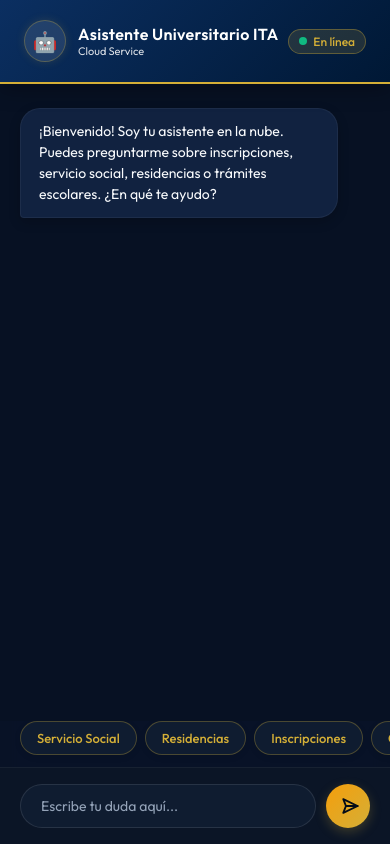
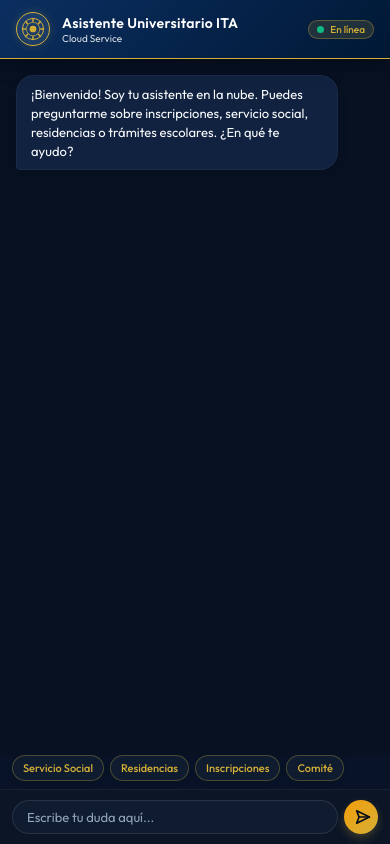
Before and after one commit to rene2808/chatbot-ita-cloud, a Flask app: page / in a window 390 px wide. Run offline with Flask 3, Linux system fonts and the light colour scheme.

Commit message:
Update index.html

```diff
--- a/templates/index.html
+++ b/templates/index.html
@@ -2,7 +2,7 @@
 <html lang="es">
 <head>
     <meta charset="UTF-8">
-    <meta name="viewport" content="width=device-width, initial-scale=1.0">
+    <meta name="viewport" content="width=device-width, initial-scale=1.0, maximum-scale=1.0, user-scalable=no">
     <title>Asistente Virtual ITA - Cloud Service</title>
     <!-- Cargamos Google Fonts Outfit -->
     <link rel="preconnect" href="https://fonts.googleapis.com">
@@ -13,13 +13,19 @@
             --primary: #002855; /* Azul marino institucional */
             --primary-hover: #001835;
             --primary-gradient: linear-gradient(135deg, #0b2f61 0%, #001835 100%);
-            --background-gradient: linear-gradient(135deg, #020617 0%, #08162b 50%, #0f1d33 100%);
-            --chat-bg: rgba(10, 22, 41, 0.85); /* Translúcido azul marino */
+            --background-gradient: linear-gradient(135deg, #020617 0%, #061224 50%, #0b1a30 100%);
+            --chat-bg: rgba(10, 22, 41, 0.9); /* Translúcido azul marino profundo */
             --border-color: rgba(212, 175, 55, 0.25); /* Dorado translúcido */
             --text-light: #f8fafc;
             --text-muted: #94a3b8;
             --gold-accent: #d4af37; /* Oro institucional */
             --gold-gradient: linear-gradient(135deg, #f59e0b 0%, #d4af37 100%);
+        }
+
+        * {
+            box-sizing: border-box;
+            margin: 0;
+            padding: 0;
         }
 
         body {
@@ -29,6 +35,7 @@
             justify-content: center;
             align-items: center;
             height: 100vh;
+            height: 100dvh; /* Altura dinámica moderna */
             margin: 0;
             overflow: hidden;
             color: var(--text-light);
@@ -41,7 +48,7 @@
             background: var(--chat-bg);
             backdrop-filter: blur(20px) saturate(180%);
             -webkit-backdrop-filter: blur(20px) saturate(180%);
-            box-shadow: 0 25px 50px rgba(0, 0, 0, 0.4);
+            box-shadow: 0 25px 50px rgba(0, 0, 0, 0.5);
             display: flex;
             flex-direction: column;
             border-radius: 24px;
@@ -53,13 +60,14 @@
         #header {
             background: var(--primary-gradient);
             color: white;
-            padding: 20px 24px;
+            padding: 16px 20px;
             display: flex;
             align-items: center;
             justify-content: space-between;
             box-shadow: 0 4px 20px rgba(0, 0, 0, 0.35);
             z-index: 10;
             border-bottom: 2px solid var(--gold-accent);
+            flex-shrink: 0;
         }
 
         .header-info {
@@ -68,21 +76,21 @@
             gap: 12px;
         }
 
-        .bot-avatar {
+        .bot-logo {
             width: 40px;
             height: 40px;
-            background: rgba(255, 255, 255, 0.1);
+            background: rgba(255, 255, 255, 0.08);
             border-radius: 50%;
             display: flex;
             justify-content: center;
             align-items: center;
-            font-size: 20px;
-            border: 1px solid rgba(212, 175, 55, 0.3);
-            box-shadow: 0 0 10px rgba(212, 175, 55, 0.15);
+            border: 1px solid var(--gold-accent);
+            box-shadow: 0 0 10px rgba(212, 175, 55, 0.2);
+            padding: 5px;
         }
 
         .header-title {
-            font-size: 16px;
+            font-size: 15px;
             font-weight: 600;
             letter-spacing: 0.3px;
         }
@@ -91,7 +99,7 @@
             display: flex;
             align-items: center;
             gap: 6px;
-            font-size: 12px;
+            font-size: 11px;
             background: rgba(212, 175, 55, 0.15);
             padding: 4px 10px;
             border-radius: 20px;
@@ -101,11 +109,11 @@
         }
 
         .status-dot {
-            width: 8px;
-            height: 8px;
+            width: 7px;
+            height: 7px;
             background-color: #10b981;
             border-radius: 50%;
-            box-shadow: 0 0 10px #10b981;
+            box-shadow: 0 0 8px #10b981;
             animation: pulse 1.8s infinite;
         }
 
@@ -117,37 +125,37 @@
 
         #messages {
             flex: 1;
-            padding: 24px 20px;
+            padding: 20px;
             overflow-y: auto;
             display: flex;
             flex-direction: column;
-            gap: 16px;
-            background-color: rgba(7, 16, 31, 0.45);
+            gap: 14px;
+            background-color: rgba(7, 16, 31, 0.55);
             scroll-behavior: smooth;
         }
 
         /* Barra de scroll temática dorada */
         #messages::-webkit-scrollbar {
-            width: 5px;
+            width: 4px;
         }
         #messages::-webkit-scrollbar-track {
             background: transparent;
         }
         #messages::-webkit-scrollbar-thumb {
-            background: rgba(212, 175, 55, 0.2);
+            background: rgba(212, 175, 55, 0.25);
             border-radius: 10px;
         }
 
         .msg {
-            padding: 12px 18px;
-            border-radius: 20px;
-            max-width: 80%;
-            font-size: 14px;
-            line-height: 1.5;
+            padding: 10px 16px;
+            border-radius: 18px;
+            max-width: 85%;
+            font-size: 13.5px;
+            line-height: 1.45;
             word-wrap: break-word;
-            animation: slideUp 0.3s cubic-bezier(0.16, 1, 0.3, 1) forwards;
+            animation: slideUp 0.35s cubic-bezier(0.16, 1, 0.3, 1) forwards;
             opacity: 0;
-            transform: translateY(10px);
+            transform: translateY(8px);
         }
 
         @keyframes slideUp {
@@ -160,19 +168,19 @@
         .user {
             align-self: flex-end;
             background: var(--gold-gradient);
-            color: #050c18; /* Azul oscuro para máxima legibilidad sobre dorado */
+            color: #050c18;
             border-bottom-right-radius: 4px;
-            box-shadow: 0 4px 12px rgba(212, 175, 55, 0.25);
+            box-shadow: 0 4px 10px rgba(212, 175, 55, 0.2);
             font-weight: 500;
         }
 
         .bot {
             align-self: flex-start;
-            background: #112240; /* Azul grisáceo oscuro */
+            background: #112240;
             color: var(--text-light);
-            border: 1px solid rgba(255, 255, 255, 0.05);
+            border: 1px solid rgba(255, 255, 255, 0.04);
             border-bottom-left-radius: 4px;
-            box-shadow: 0 4px 12px rgba(0, 0, 0, 0.2);
+            box-shadow: 0 4px 10px rgba(0, 0, 0, 0.15);
         }
 
         .bot strong {
@@ -185,19 +193,19 @@
             display: flex;
             align-items: center;
             gap: 4px;
-            padding: 12px 20px;
+            padding: 10px 16px;
             background: #112240;
-            border: 1px solid rgba(255, 255, 255, 0.05);
-            border-radius: 20px;
+            border: 1px solid rgba(255, 255, 255, 0.04);
+            border-radius: 18px;
             border-bottom-left-radius: 4px;
             width: fit-content;
-            box-shadow: 0 4px 12px rgba(0, 0, 0, 0.2);
-            animation: slideUp 0.3s cubic-bezier(0.16, 1, 0.3, 1) forwards;
+            box-shadow: 0 4px 10px rgba(0, 0, 0, 0.15);
+            animation: slideUp 0.35s cubic-bezier(0.16, 1, 0.3, 1) forwards;
         }
 
         .typing-bubble span {
-            width: 8px;
-            height: 8px;
+            width: 7px;
+            height: 7px;
             background: var(--gold-accent);
             border-radius: 50%;
             display: inline-block;
@@ -215,11 +223,12 @@
 
         /* Chips / Botones rápidos */
         #suggestions-panel {
-            padding: 0 20px 12px 20px;
+            padding: 0 16px 12px 16px;
             display: flex;
             gap: 8px;
             overflow-x: auto;
             background: transparent;
+            flex-shrink: 0;
         }
 
         #suggestions-panel::-webkit-scrollbar {
@@ -230,9 +239,9 @@
             background: #0f1c30;
             color: var(--gold-accent);
             border: 1px solid rgba(212, 175, 55, 0.3);
-            padding: 8px 16px;
+            padding: 6px 12px;
             border-radius: 30px;
-            font-size: 13px;
+            font-size: 12px;
             font-weight: 500;
             cursor: pointer;
             white-space: nowrap;
@@ -251,23 +260,25 @@
         /* Caja de entrada */
         #input-area {
             display: flex;
-            padding: 16px 20px;
+            padding: 12px 16px;
             background: #0b1526;
             border-top: 1px solid rgba(255, 255, 255, 0.05);
             align-items: center;
+            flex-shrink: 0;
         }
 
         #user-input {
             flex: 1;
-            padding: 12px 20px;
+            padding: 10px 16px;
             border: 1px solid rgba(255, 255, 255, 0.1);
             border-radius: 30px;
             outline: none;
-            font-size: 14px;
+            font-size: 13.5px;
             font-family: inherit;
             transition: all 0.2s ease;
             color: white;
             background: #0f1c30;
+            -webkit-appearance: none;
         }
 
         #user-input::placeholder {
@@ -284,16 +295,17 @@
             background: var(--gold-gradient);
             color: #050c18;
             border: none;
-            width: 44px;
-            height: 44px;
+            width: 38px;
+            height: 38px;
             border-radius: 50%;
-            margin-left: 10px;
+            margin-left: 8px;
             cursor: pointer;
             display: flex;
             justify-content: center;
             align-items: center;
-            box-shadow: 0 4px 12px rgba(212, 175, 55, 0.25);
+            box-shadow: 0 4px 10px rgba(212, 175, 55, 0.25);
             transition: all 0.2s ease;
+            flex-shrink: 0;
         }
 
         #send-btn:hover {
@@ -303,8 +315,8 @@
         }
 
         #send-btn svg {
-            width: 18px;
-            height: 18px;
+            width: 16px;
+            height: 16px;
             fill: none;
             stroke: currentColor;
             stroke-width: 2.5;
@@ -314,16 +326,72 @@
             margin-right: 2px;
         }
 
-        /* Estilo responsivo para teléfonos */
+        /* 📱 DISEÑO RESPONSIVO ULTRA AJUSTADO PARA MÓVILES */
+        @media (max-width: 768px) {
+            #chat-container {
+                width: 95%;
+                height: 88vh;
+                border-radius: 20px;
+            }
+        }
+
         @media (max-width: 480px) {
             body {
                 background: #020617;
+                align-items: stretch;
             }
             #chat-container {
                 width: 100%;
-                height: 100vh;
+                height: 100%;
+                height: 100dvh; /* Evita que el teclado de Android/iOS corte la pantalla */
                 border-radius: 0;
                 border: none;
+                max-width: none;
+            }
+            #header {
+                padding: 12px 16px;
+                border-bottom-width: 1.5px;
+            }
+            .bot-logo {
+                width: 34px;
+                height: 34px;
+                padding: 4px;
+            }
+            .header-title {
+                font-size: 14px;
+            }
+            .status-container {
+                font-size: 10px;
+                padding: 2px 8px;
+            }
+            #messages {
+                padding: 16px;
+                gap: 12px;
+            }
+            .msg {
+                padding: 9px 14px;
+                font-size: 13px;
+                max-width: 90%;
+            }
+            #suggestions-panel {
+                padding: 0 12px 8px 12px;
+                gap: 6px;
+            }
+            .suggestion-chip {
+                padding: 5px 10px;
+                font-size: 11px;
+            }
+            #input-area {
+                padding: 10px 12px;
+            }
+            #user-input {
+                padding: 8px 14px;
+                font-size: 13px;
+            }
+            #send-btn {
+                width: 34px;
+                height: 34px;
+                margin-left: 6px;
             }
         }
     </style>
@@ -333,10 +401,29 @@
         <!-- Cabecera Premium -->
         <div id="header">
             <div class="header-info">
-                <div class="bot-avatar">🤖</div>
+                <!-- Escudo de engranaje institucional (TecNM/ITA) en formato SVG Premium -->
+                <div class="bot-logo">
+                    <svg viewBox="0 0 100 100" style="width: 100%; height: 100%;">
+                        <circle cx="50" cy="50" r="44" fill="none" stroke="var(--gold-accent)" stroke-width="4"/>
+                        <!-- Dientes de engranaje -->
+                        <g stroke="var(--gold-accent)" stroke-width="6" stroke-linecap="round">
+                            <line x1="50" y1="6" x2="50" y2="18"/>
+                            <line x1="50" y1="82" x2="50" y2="94"/>
+                            <line x1="6" y1="50" x2="18" y2="50"/>
+                            <line x1="82" y1="50" x2="94" y2="50"/>
+                            <line x1="19" y1="19" x2="28" y2="28"/>
+                            <line x1="72" y1="72" x2="81" y2="81"/>
+                            <line x1="19" y1="81" x2="28" y2="72"/>
+                            <line x1="72" y1="28" x2="81" y2="19"/>
+                        </g>
+                        <!-- Círculo interior dorado -->
+                        <circle cx="50" cy="50" r="28" fill="none" stroke="var(--gold-accent)" stroke-width="3"/>
+                        <circle cx="50" cy="50" r="14" fill="var(--gold-accent)"/>
+                    </svg>
+                </div>
                 <div>
                     <div class="header-title">Asistente Universitario ITA</div>
-                    <div style="font-size: 11px; opacity: 0.85;">Cloud Service</div>
+                    <div style="font-size: 10px; opacity: 0.85;">Cloud Service</div>
                 </div>
             </div>
             <div class="status-container">
@@ -387,7 +474,7 @@
             // Convertir negritas **texto** a <strong>texto</strong>
             let formatted = text.replace(/\*\*(.*?)\*\*/g, '<strong>$1</strong>');
             // Convertir enlaces [texto](url) a <a href="url" target="_blank" style="color: var(--gold-accent); text-decoration: underline; font-weight: 500;">texto</a>
-            formatted = formatted.replace(/\[(.*?)\]\((.*?)\)/g, '<a href="$2" target="_blank" style="color: var(--gold-accent); text-decoration: underline; font-weight: 500;">$1</a>');
+            formatted = formatted.replace(/\[(.*?)\]\((.*?)\)/g, '<a href="$2" target="_blank" style="color: var(--gold-accent); text-decoration: underline; font-weight: 500;">texto</a>');
             // Convertir saltos de línea a <br> para mejorar la lectura
             formatted = formatted.replace(/\n/g, '<br>');
             return formatted;
```
